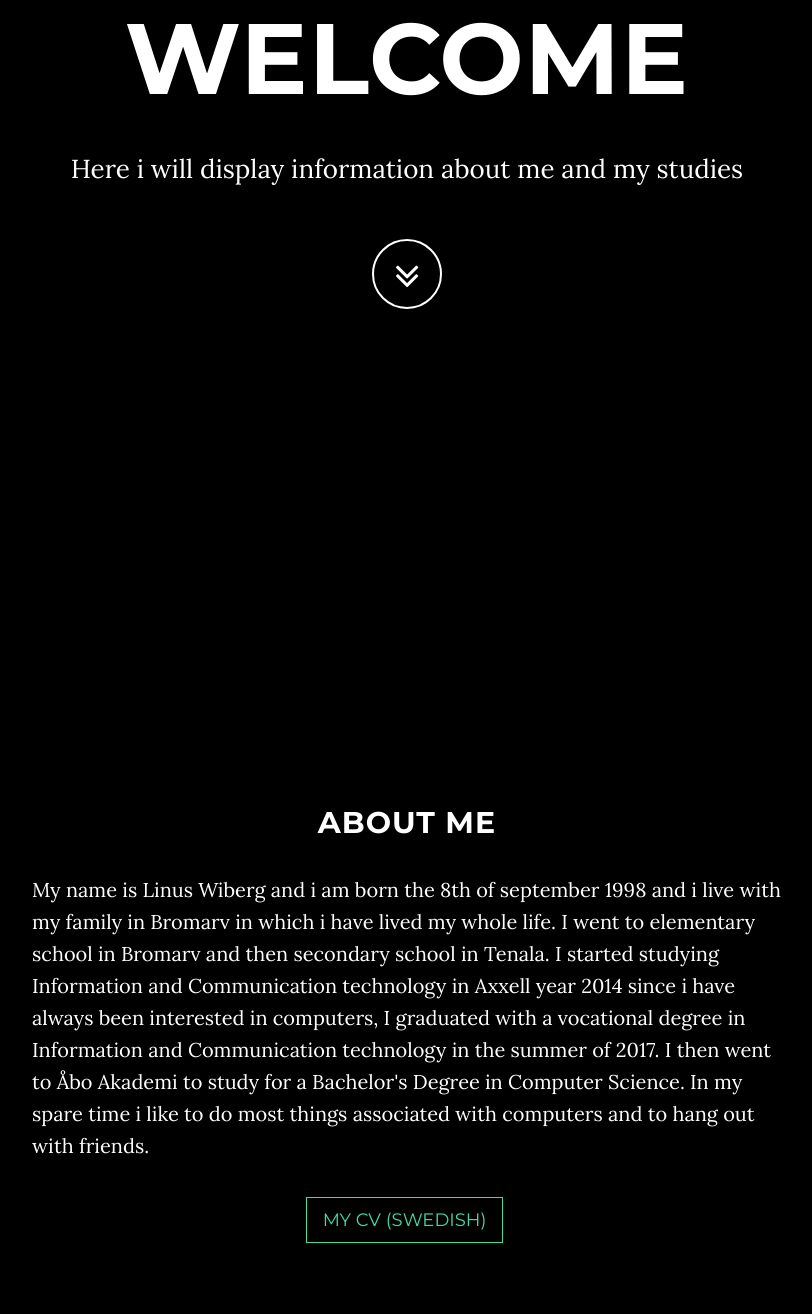
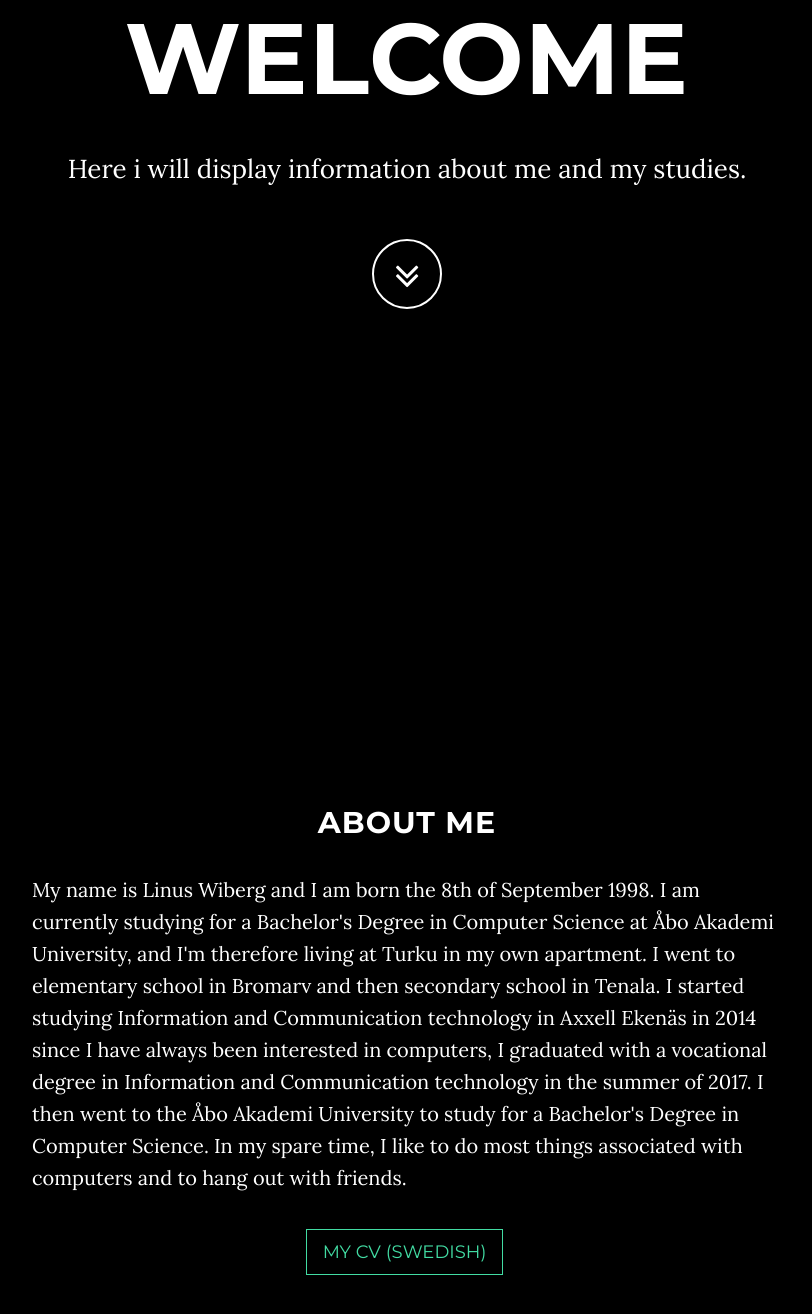
Before and after one commit to Linuswiberg/linuswiberg.github.io, a website: page index.html in a window 1280 px wide. Shown: the part 244-1558 px from the top of the page, without its empty margins (233-1045 px from the left). Drawn offline with nearby package versions, Linux system fonts and the light colour scheme.

Commit message:
Content update & proofreading

```diff
--- a/index.html
+++ b/index.html
@@ -80,7 +80,7 @@
                 <div class="row">
                     <div class="col-md-8 col-md-offset-2">
                         <h1 class="brand-heading">Welcome</h1>
-                        <p class="intro-text">Here i will display information about me and my studies</p>
+                        <p class="intro-text">Here i will display information about me and my studies.</p>
 </p>
                         <a href="#about" class="btn btn-circle page-scroll">
                             <i class="fa fa-angle-double-down animated"></i>
@@ -97,8 +97,7 @@
             <div class="col-lg-8 col-lg-offset-2">
                 <h2>About Me</h2>
                 <!--THIS is where i would put an image of my face, IF I HAD ONE.... An image that is, i have a face, no images of decent quality though <img src="img/Face.png" style="border-radius: 50%; float: left; margin: 15px 10px 0 0;"> -->
-                <p style="text-align: left;">My name is Linus Wiberg and i am born the 8th of september 1998 and i live with my family in Bromarv in which i have lived my whole life.
-                   I went to elementary school in Bromarv and then secondary school in Tenala. I started studying Information and Communication technology in Axxell year 2014 since i have always been interested in computers, I graduated with a vocational degree in Information and Communication technology in the summer of 2017. I then went to Åbo Akademi to study for a Bachelor's Degree in Computer Science. In my spare time i like to do most things associated with computers and to hang out with friends.</p>
+                <p style="text-align: left;">My name is Linus Wiberg and I am born the 8th of September 1998. I am currently studying for a Bachelor's Degree in Computer Science at Åbo Akademi University, and I'm therefore living at Turku in my own apartment. I went to elementary school in Bromarv and then secondary school in Tenala. I started studying Information and Communication technology in Axxell Ekenäs in 2014 since I have always been interested in computers, I graduated with a vocational degree in Information and Communication technology in the summer of 2017. I then went to the Åbo Akademi University to study for a Bachelor's Degree in Computer Science. In my spare time, I like to do most things associated with computers and to hang out with friends.</p>
                    <ul class="list-inline banner-social-buttons">
                         <li>
                             <a href="pdf/LinusWibergCV.pdf" target="_blank" class="btn btn-default btn-lg"><span class="network-name">My CV (Swedish)</span></a>
```
